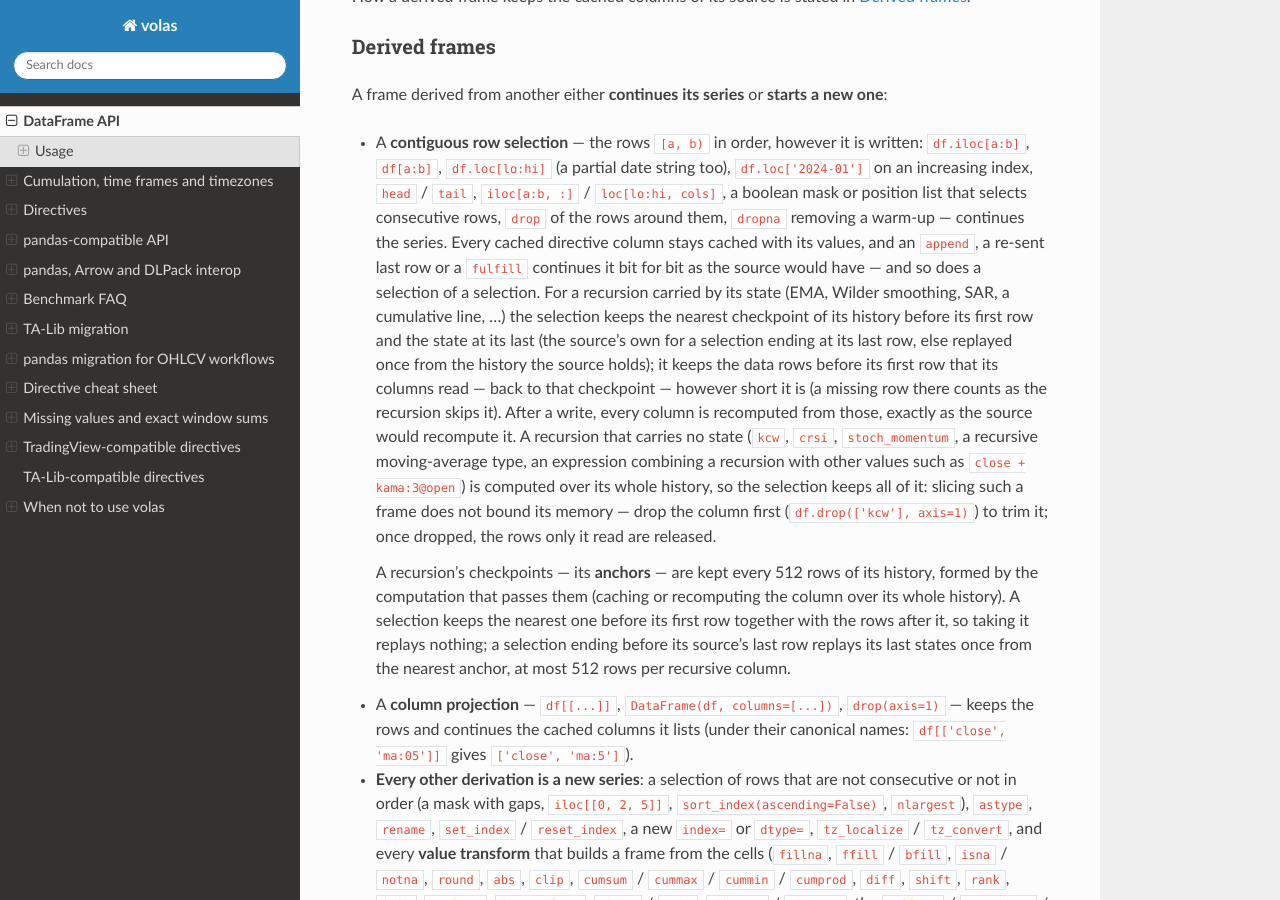
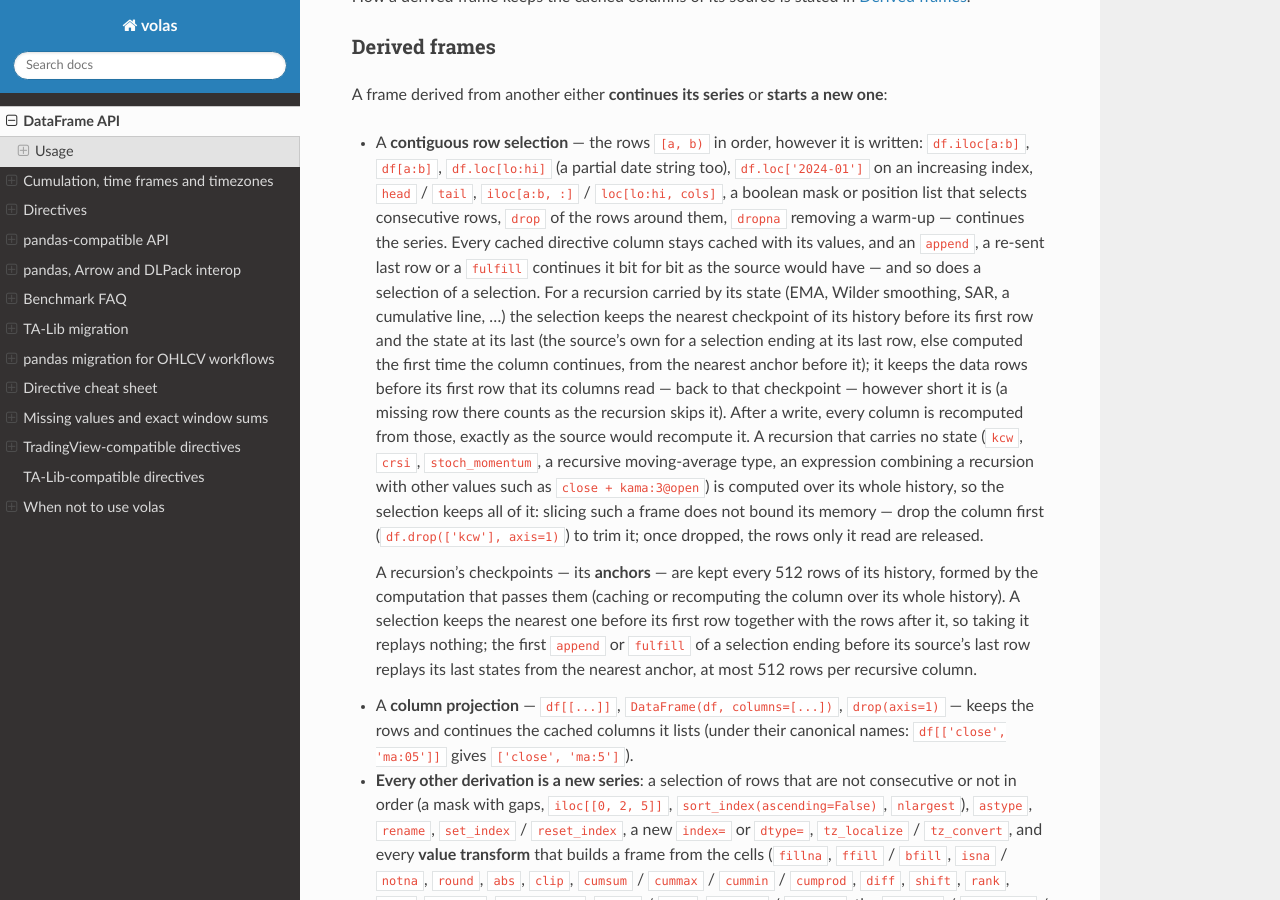
Before and after one commit to kaelzhang/volas, a Sphinx documentation site: the page built from docs/dataframe-api.md, in a window 1280 px wide and 900 px high, scrolled down 11492 px. Built offline with Sphinx 7.4.7 and the Read the Docs theme 3.1.0, drawn with Linux system fonts in a browser that asks for light colours.

Commit message:
docs: a selection's end states are computed when it continues

```diff
--- a/docs/dataframe-api.md
+++ b/docs/dataframe-api.md
@@ -570,7 +570,8 @@ A frame derived from another either **continues its series** or **starts a new o
   recursion carried by its state (EMA, Wilder smoothing, SAR, a cumulative line, …) the
   selection keeps the nearest checkpoint of its history before its first row and the
   state at its last (the source's own for a selection ending at its last row, else
-  replayed once from the history the source holds); it keeps the data rows before its
+  computed the first time the column continues, from the nearest anchor before it); it
+  keeps the data rows before its
   first row that its columns read — back to that checkpoint — however short it is (a
   missing row there counts as the recursion skips it). After a write, every column is
   recomputed from those, exactly as the source would recompute it. A recursion that carries no state (`kcw`, `crsi`,
@@ -583,9 +584,9 @@ A frame derived from another either **continues its series** or **starts a new o
   A recursion's checkpoints — its **anchors** — are kept every 512 rows of its history,
   formed by the computation that passes them (caching or recomputing the column over its
   whole history). A selection keeps the nearest one before its first row together with
-  the rows after it, so taking it replays nothing; a selection ending before its source's
-  last row replays its last states once from the nearest anchor, at most 512 rows per
-  recursive column.
+  the rows after it, so taking it replays nothing; the first `append` or `fulfill` of a
+  selection ending before its source's last row replays its last states from the
+  nearest anchor, at most 512 rows per recursive column.
 - A **column projection** — `df[[...]]`, `DataFrame(df, columns=[...])`, `drop(axis=1)` —
   keeps the rows and continues the cached columns it lists (under their canonical names:
   `df[['close', 'ma:05']]` gives `['close', 'ma:5']`).
```
